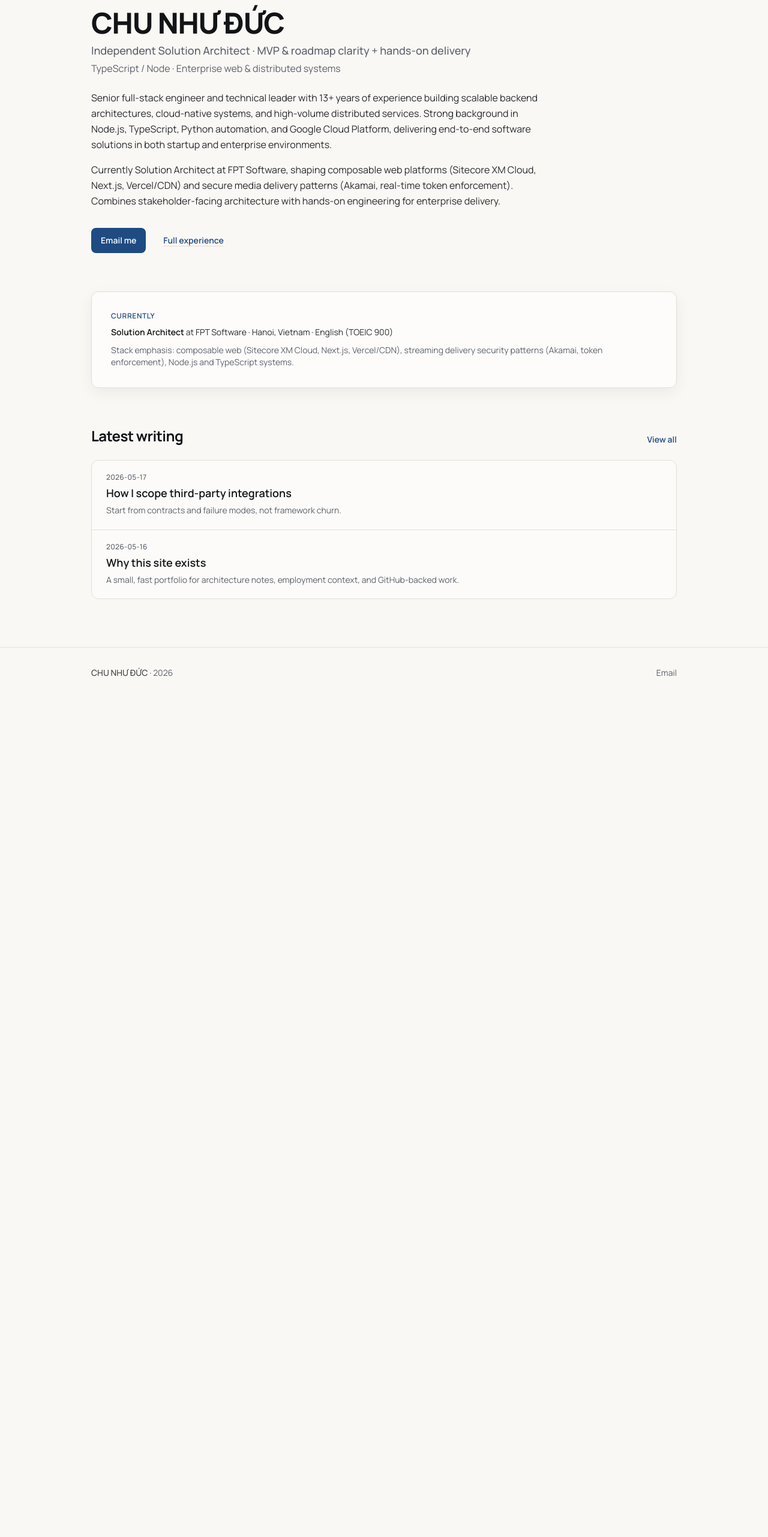
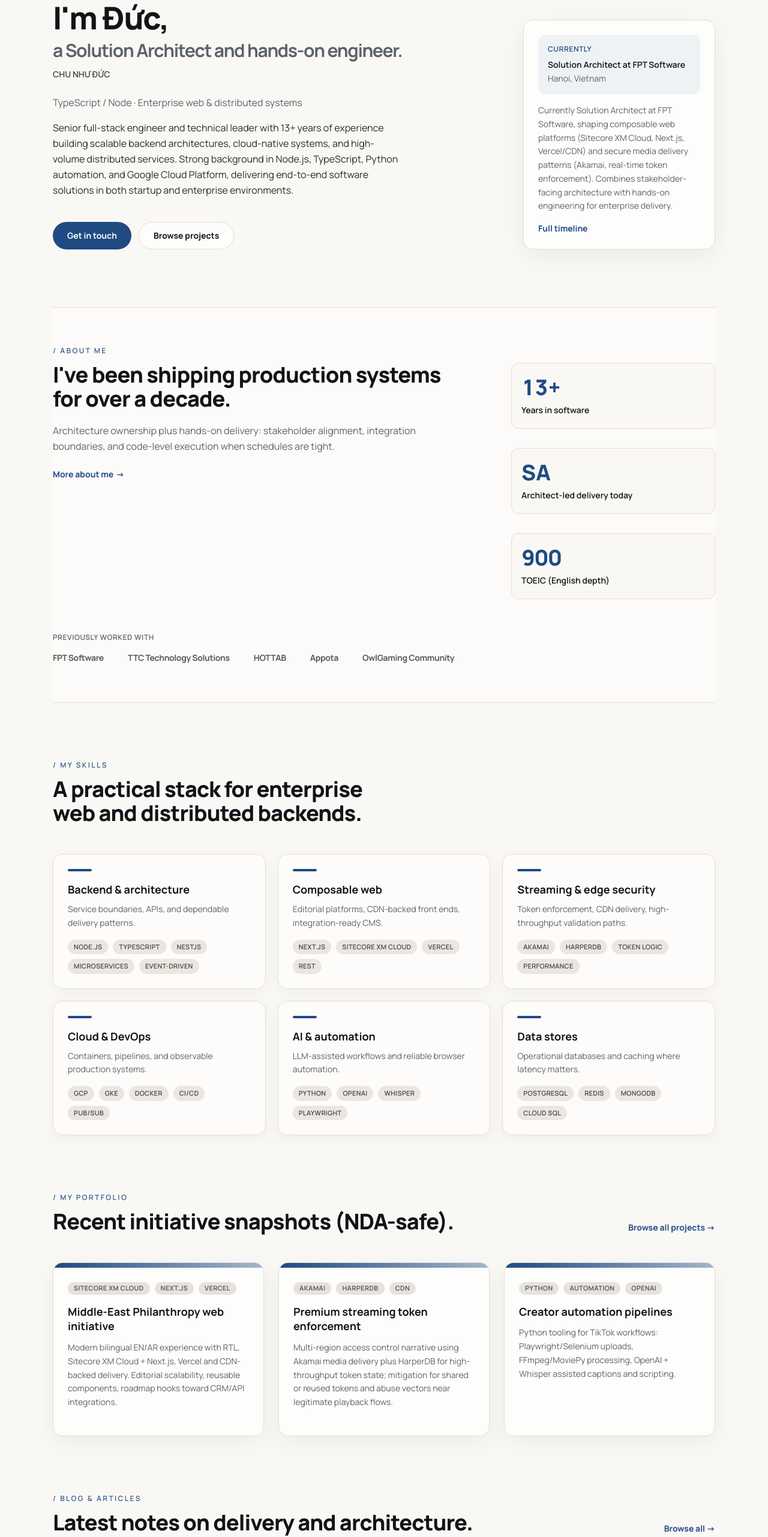
Before and after one commit to chunhuduc/chunhuduc.com, a Next.js app: page / in a window 1280 px wide. Shown: the part 143-2706 px from the top of the page at 60% size. Before the commit the page ends 1307 px from the top, so only its background shows below. Built offline with nearby package versions, Linux system fonts and the light colour scheme.

Commit message:
Refactor Home page layout and styling for improved user experience. Introduce new sections for projects and skills, update footer and header dimensions, and enhance navigation links. Add dynamic content for featured projects and current employment details.

```diff
--- a/app/page.tsx
+++ b/app/page.tsx
@@ -1,39 +1,57 @@
 import Link from "next/link";
+import SectionLabel from "@/components/SectionLabel";
 import { profile } from "@/data/profile";
+import { projects } from "@/data/projects";
+import { skillGroups } from "@/data/homeSkills";
 import { getAllPostsMeta } from "@/lib/posts";
+
+const employers = [
+  "FPT Software",
+  "TTC Technology Solutions",
+  "HOTTAB",
+  "Appota",
+  "OwlGaming Community",
+];
 
 export default function Home() {
   const posts = getAllPostsMeta().slice(0, 3);
+  const featuredProjects = projects.slice(0, 3);
   const gh = profile.social.github?.trim();
   const li = profile.social.linkedin?.trim();
 
   return (
-    <div className="mx-auto max-w-5xl px-4 py-14 sm:px-6 sm:py-20">
-      <section className="max-w-3xl">
-        <p className="text-sm font-semibold uppercase tracking-wider text-accent">
-          Portfolio
-        </p>
-        <h1 className="mt-3 text-4xl font-extrabold tracking-tight text-foreground sm:text-5xl">
-          {profile.name}
+    <div className="mx-auto max-w-6xl px-4 pb-24 pt-12 sm:px-6 sm:pt-16">
+      {/* Hero */}
+      <section className="grid gap-12 lg:grid-cols-[minmax(0,1fr)_320px] lg:items-end lg:gap-16">
+        <div>
+          <SectionLabel>Intro</SectionLabel>
+          <h1 className="text-4xl font-extrabold leading-[1.08] tracking-tight text-foreground sm:text-5xl lg:text-[3.25rem]">
+            I&apos;m Đức,
+            <span className="mt-2 block text-2xl font-bold text-muted sm:text-3xl">
+              a Solution Architect and hands-on engineer.
+            </span>
           </h1>
-        <p className="mt-2 text-lg font-medium text-muted">{profile.headline}</p>
-        <p className="mt-1 text-base text-muted">{profile.subline}</p>
-        <p className="mt-6 text-base leading-relaxed text-foreground/90">
+          <p className="mt-3 text-sm font-semibold text-foreground/80">{profile.name}</p>
+          <p className="mt-6 max-w-xl text-base leading-relaxed text-muted">{profile.subline}</p>
+          <p className="mt-4 max-w-xl text-base leading-relaxed text-foreground/90">
             {profile.aboutLead}
           </p>
-        <p className="mt-4 text-base leading-relaxed text-foreground/90">
-          {profile.aboutFocus}
-        </p>
-        <div className="mt-8 flex flex-wrap gap-3">
+          <div className="mt-10 flex flex-wrap gap-3">
             <a
-            className="inline-flex items-center justify-center rounded-lg bg-accent px-4 py-2.5 text-sm font-semibold text-white transition-opacity hover:opacity-90"
+              className="inline-flex items-center justify-center rounded-full bg-accent px-6 py-3 text-sm font-bold text-white transition-opacity hover:opacity-90"
               href={`mailto:${profile.email}`}
             >
-            Email me
+              Get in touch
             </a>
+            <Link
+              href="/projects"
+              className="inline-flex items-center justify-center rounded-full border border-line bg-white/70 px-6 py-3 text-sm font-bold text-foreground transition-colors hover:border-accent/40"
+            >
+              Browse projects
+            </Link>
             {gh ? (
               <a
-              className="inline-flex items-center justify-center rounded-lg border border-line bg-background px-4 py-2.5 text-sm font-semibold text-foreground transition-colors hover:border-accent/50"
+                className="inline-flex items-center justify-center rounded-full border border-transparent px-4 py-3 text-sm font-bold text-accent underline decoration-line underline-offset-4 hover:opacity-90"
                 href={gh}
                 target="_blank"
                 rel="noopener noreferrer"
@@ -43,7 +61,7 @@ export default function Home() {
             ) : null}
             {li ? (
               <a
-              className="inline-flex items-center justify-center rounded-lg border border-line bg-background px-4 py-2.5 text-sm font-semibold text-foreground transition-colors hover:border-accent/50"
+                className="inline-flex items-center justify-center rounded-full border border-transparent px-4 py-3 text-sm font-bold text-accent underline decoration-line underline-offset-4 hover:opacity-90"
                 href={li}
                 target="_blank"
                 rel="noopener noreferrer"
@@ -51,60 +69,229 @@ export default function Home() {
                 LinkedIn
               </a>
             ) : null}
+          </div>
+        </div>
+
+        <aside className="flex flex-col gap-4 rounded-2xl border border-line bg-white/70 p-6 shadow-[0_12px_40px_rgba(18,20,23,0.06)]">
+          <div className="rounded-xl bg-accent/[0.06] p-4">
+            <p className="text-xs font-semibold uppercase tracking-wider text-accent">
+              Currently
+            </p>
+            <p className="mt-2 text-sm font-semibold leading-snug text-foreground">
+              Solution Architect at FPT Software
+            </p>
+            <p className="mt-1 text-sm text-muted">{profile.location}</p>
+          </div>
+          <p className="text-sm leading-relaxed text-muted">{profile.aboutFocus}</p>
           <Link
             href="/experience"
-            className="inline-flex items-center justify-center rounded-lg border border-transparent px-4 py-2.5 text-sm font-semibold text-accent underline decoration-line underline-offset-4 hover:opacity-90"
+            className="text-sm font-bold text-accent hover:opacity-90"
           >
-            Full experience
+            Full timeline
           </Link>
+        </aside>
+      </section>
+
+      {/* Stats */}
+      <section className="mt-24 border-y border-line bg-white/40 py-16">
+        <SectionLabel>About me</SectionLabel>
+        <div className="grid gap-10 lg:grid-cols-[1fr_minmax(0,340px)] lg:gap-16">
+          <div>
+            <h2 className="text-3xl font-extrabold tracking-tight text-foreground sm:text-4xl">
+              I&apos;ve been shipping production systems for over a decade.
+            </h2>
+            <p className="mt-5 max-w-prose text-base leading-relaxed text-muted">
+              Architecture ownership plus hands-on delivery: stakeholder alignment, integration
+              boundaries, and code-level execution when schedules are tight.
+            </p>
+            <Link
+              href="/experience"
+              className="mt-6 inline-flex items-center gap-1 text-sm font-bold text-accent hover:opacity-90"
+            >
+              More about me
+              <span aria-hidden> -&gt;</span>
+            </Link>
+          </div>
+          <dl className="grid grid-cols-2 gap-6 sm:grid-cols-3 lg:grid-cols-1 lg:gap-8">
+            <div className="rounded-xl border border-line bg-background px-4 py-5">
+              <dt className="text-4xl font-extrabold tabular-nums text-accent">13+</dt>
+              <dd className="mt-2 text-sm font-semibold text-foreground">Years in software</dd>
+            </div>
+            <div className="rounded-xl border border-line bg-background px-4 py-5">
+              <dt className="text-4xl font-extrabold tabular-nums text-accent">SA</dt>
+              <dd className="mt-2 text-sm font-semibold text-foreground">
+                Architect-led delivery today
+              </dd>
+            </div>
+            <div className="rounded-xl border border-line bg-background px-4 py-5">
+              <dt className="text-4xl font-extrabold tabular-nums text-accent">900</dt>
+              <dd className="mt-2 text-sm font-semibold text-foreground">
+                TOEIC (English depth)
+              </dd>
+            </div>
+          </dl>
+        </div>
+
+        <div className="mt-14">
+          <p className="text-xs font-semibold uppercase tracking-wider text-muted">
+            Previously worked with
+          </p>
+          <div className="mt-4 flex flex-wrap gap-x-10 gap-y-3">
+            {employers.map((name) => (
+              <span
+                key={name}
+                className="text-sm font-bold tracking-tight text-foreground/70"
+              >
+                {name}
+              </span>
+            ))}
+          </div>
         </div>
       </section>
 
-      <section className="mt-16 rounded-xl border border-line bg-white/60 p-6 shadow-[0_8px_24px_rgba(18,20,23,0.06)] sm:p-8">
-        <h2 className="text-xs font-semibold uppercase tracking-wider text-accent">
-          Currently
+      {/* Skills */}
+      <section className="mt-24">
+        <SectionLabel>My skills</SectionLabel>
+        <div className="flex flex-col gap-4 sm:flex-row sm:items-end sm:justify-between">
+          <h2 className="max-w-xl text-3xl font-extrabold tracking-tight text-foreground sm:text-4xl">
+            A practical stack for enterprise web and distributed backends.
           </h2>
-        <p className="mt-2 text-sm leading-relaxed text-foreground/90">
-          <span className="font-semibold text-foreground">Solution Architect</span>{" "}
-          at FPT Software · {profile.location} · {profile.englishNote}
-        </p>
-        <p className="mt-2 text-sm text-muted">
-          Stack emphasis: composable web (Sitecore XM Cloud, Next.js, Vercel/CDN), streaming
-          delivery security patterns (Akamai, token enforcement), Node.js and TypeScript systems.
-        </p>
+        </div>
+        <div className="mt-12 grid gap-5 sm:grid-cols-2 lg:grid-cols-3">
+          {skillGroups.map((g) => (
+            <article
+              key={g.title}
+              className="flex flex-col rounded-2xl border border-line bg-white/60 p-6 shadow-[0_8px_24px_rgba(18,20,23,0.04)] transition-shadow hover:shadow-[0_12px_32px_rgba(18,20,23,0.07)]"
+            >
+              <div className="mb-4 h-1 w-10 rounded-full bg-accent" aria-hidden />
+              <h3 className="text-lg font-bold text-foreground">{g.title}</h3>
+              <p className="mt-2 flex-1 text-sm leading-relaxed text-muted">{g.blurb}</p>
+              <ul className="mt-4 flex flex-wrap gap-2">
+                {g.tags.map((t) => (
+                  <li
+                    key={t}
+                    className="rounded-full bg-line/70 px-2.5 py-1 text-[11px] font-semibold uppercase tracking-wide text-foreground/75"
+                  >
+                    {t}
+                  </li>
+                ))}
+              </ul>
+            </article>
+          ))}
+        </div>
       </section>
 
-      <section className="mt-16">
-        <div className="flex items-end justify-between gap-4">
-          <h2 className="text-2xl font-bold tracking-tight text-foreground">
-            Latest writing
+      {/* Portfolio */}
+      <section className="mt-24">
+        <div className="flex flex-col gap-4 sm:flex-row sm:items-end sm:justify-between">
+          <div>
+            <SectionLabel>My portfolio</SectionLabel>
+            <h2 className="text-3xl font-extrabold tracking-tight text-foreground sm:text-4xl">
+              Recent initiative snapshots (NDA-safe).
             </h2>
-          <Link href="/blog" className="text-sm font-semibold text-accent hover:opacity-90">
-            View all
+          </div>
+          <Link
+            href="/projects"
+            className="text-sm font-bold text-accent hover:opacity-90 sm:shrink-0"
+          >
+            Browse all projects -&gt;
           </Link>
         </div>
-        <ul className="mt-6 divide-y divide-line border border-line rounded-xl bg-white/40">
+        <div className="mt-12 grid gap-6 md:grid-cols-2 lg:grid-cols-3">
+          {featuredProjects.map((p) => (
+            <article
+              key={p.title}
+              className="group flex flex-col overflow-hidden rounded-2xl border border-line bg-white/70 shadow-[0_10px_36px_rgba(18,20,23,0.05)]"
+            >
+              <div className="h-2 bg-gradient-to-r from-accent to-accent/40 transition-opacity group-hover:opacity-90" />
+              <div className="flex flex-1 flex-col p-6">
+                <div className="flex flex-wrap gap-2">
+                  {p.tags.slice(0, 3).map((t) => (
+                    <span
+                      key={t}
+                      className="rounded-full bg-line/80 px-2.5 py-0.5 text-[11px] font-bold uppercase tracking-wide text-muted"
+                    >
+                      {t}
+                    </span>
+                  ))}
+                </div>
+                <h3 className="mt-4 text-lg font-bold leading-snug text-foreground">{p.title}</h3>
+                <p className="mt-3 flex-1 text-sm leading-relaxed text-muted">{p.summary}</p>
+                <div className="mt-5 flex flex-wrap gap-3 text-sm font-bold">
+                  {p.href ? (
+                    <a className="text-accent hover:opacity-90" href={p.href}>
+                      Repository
+                    </a>
+                  ) : null}
+                  {p.demoUrl ? (
+                    <a className="text-accent hover:opacity-90" href={p.demoUrl}>
+                      Demo
+                    </a>
+                  ) : null}
+                </div>
+              </div>
+            </article>
+          ))}
+        </div>
+      </section>
+
+      {/* Blog */}
+      <section className="mt-24">
+        <div className="flex flex-col gap-4 sm:flex-row sm:items-end sm:justify-between">
+          <div>
+            <SectionLabel>Blog & articles</SectionLabel>
+            <h2 className="text-3xl font-extrabold tracking-tight text-foreground sm:text-4xl">
+              Latest notes on delivery and architecture.
+            </h2>
+          </div>
+          <Link href="/blog" className="text-sm font-bold text-accent hover:opacity-90">
+            Browse all -&gt;
+          </Link>
+        </div>
+        <div className="mt-12 grid gap-6 md:grid-cols-3">
           {posts.length === 0 ? (
-            <li className="px-4 py-6 text-sm text-muted">No posts yet.</li>
+            <p className="text-sm text-muted md:col-span-3">No posts yet.</p>
           ) : (
             posts.map((post) => (
-              <li key={post.slug}>
               <Link
+                key={post.slug}
                 href={`/blog/${post.slug}`}
-                  className="block px-4 py-5 transition-colors hover:bg-line/30 sm:px-6"
+                className="group flex flex-col rounded-2xl border border-line bg-white/60 p-6 shadow-[0_8px_24px_rgba(18,20,23,0.04)] transition-all hover:border-accent/25 hover:shadow-[0_14px_40px_rgba(18,20,23,0.08)]"
               >
-                  <p className="text-xs font-medium uppercase tracking-wide text-muted">
-                    {post.date}
+                <p className="text-[11px] font-bold uppercase tracking-wider text-muted">
+                  {post.date}{" "}
+                  <span className="text-accent">/ Articles</span>
                 </p>
-                  <p className="mt-1 text-lg font-semibold text-foreground">{post.title}</p>
+                <h3 className="mt-3 text-lg font-bold leading-snug text-foreground group-hover:text-accent">
+                  {post.title}
+                </h3>
                 {post.summary ? (
-                    <p className="mt-1 text-sm leading-relaxed text-muted">{post.summary}</p>
+                  <p className="mt-3 flex-1 text-sm leading-relaxed text-muted">{post.summary}</p>
                 ) : null}
+                <span className="mt-4 text-sm font-bold text-accent opacity-0 transition-opacity group-hover:opacity-100">
+                  Read -&gt;
+                </span>
               </Link>
-              </li>
             ))
           )}
-        </ul>
+        </div>
+      </section>
+
+      {/* CTA */}
+      <section className="mt-28 rounded-3xl bg-accent px-8 py-14 text-center text-white shadow-[0_20px_50px_rgba(31,75,130,0.35)] sm:px-12">
+        <h2 className="text-2xl font-extrabold tracking-tight sm:text-3xl">
+          Interested in working together?
+        </h2>
+        <p className="mx-auto mt-4 max-w-lg text-sm leading-relaxed text-white/85">
+          Short intro plus ideal timelines helps me reply faster. For enterprise work, expect crisp
+          scope and realistic milestones.
+        </p>
+        <a
+          href={`mailto:${profile.email}`}
+          className="mt-8 inline-flex items-center justify-center rounded-full bg-white px-8 py-3.5 text-sm font-extrabold text-accent transition-opacity hover:opacity-95"
+        >
+          Let&apos;s talk -&gt;
+        </a>
       </section>
     </div>
   );
--- /dev/null
+++ b/components/SectionLabel.tsx
@@ -0,0 +1,12 @@
+type SectionLabelProps = {
+  children: React.ReactNode;
+};
+
+/** Webflow-style path label: `/ Section name` */
+export default function SectionLabel({ children }: SectionLabelProps) {
+  return (
+    <p className="mb-3 text-xs font-semibold uppercase tracking-[0.2em] text-accent/90">
+      / {children}
+    </p>
+  );
+}
--- a/components/SiteFooter.tsx
+++ b/components/SiteFooter.tsx
@@ -7,7 +7,7 @@ export default function SiteFooter() {
 
   return (
     <footer className="mt-auto border-t border-line/80 bg-background">
-      <div className="mx-auto flex max-w-5xl flex-col gap-3 px-4 py-8 text-sm text-muted sm:flex-row sm:items-center sm:justify-between sm:px-6">
+      <div className="mx-auto flex max-w-6xl flex-col gap-3 px-4 py-10 text-sm text-muted sm:flex-row sm:items-center sm:justify-between sm:px-6">
         <p className="font-medium text-foreground/80">
           {profile.name}{" "}
           <span className="font-normal text-muted">· {year}</span>
--- a/components/SiteHeader.tsx
+++ b/components/SiteHeader.tsx
@@ -10,7 +10,7 @@ const nav = [
 export default function SiteHeader() {
   return (
     <header className="sticky top-0 z-50 border-b border-line/80 bg-background/90 backdrop-blur-md">
-      <div className="mx-auto flex max-w-5xl items-center justify-between gap-4 px-4 py-3 sm:px-6">
+      <div className="mx-auto flex max-w-6xl items-center justify-between gap-4 px-4 py-4 sm:px-6">
         <Link
           href="/"
           className="text-sm font-semibold tracking-tight text-foreground hover:text-accent"
--- /dev/null
+++ b/data/homeSkills.ts
@@ -0,0 +1,39 @@
+/** Homepage skill grid (trimmed from CV themes; expand in `data/` as needed). */
+export type SkillGroup = {
+  title: string;
+  blurb: string;
+  tags: string[];
+};
+
+export const skillGroups: SkillGroup[] = [
+  {
+    title: "Backend & architecture",
+    blurb: "Service boundaries, APIs, and dependable delivery patterns.",
+    tags: ["Node.js", "TypeScript", "NestJS", "Microservices", "Event-driven"],
+  },
+  {
+    title: "Composable web",
+    blurb: "Editorial platforms, CDN-backed front ends, integration-ready CMS.",
+    tags: ["Next.js", "Sitecore XM Cloud", "Vercel", "REST"],
+  },
+  {
+    title: "Streaming & edge security",
+    blurb: "Token enforcement, CDN delivery, high-throughput validation paths.",
+    tags: ["Akamai", "HarperDB", "Token logic", "Performance"],
+  },
+  {
+    title: "Cloud & DevOps",
+    blurb: "Containers, pipelines, and observable production systems.",
+    tags: ["GCP", "GKE", "Docker", "CI/CD", "Pub/Sub"],
+  },
+  {
+    title: "AI & automation",
+    blurb: "LLM-assisted workflows and reliable browser automation.",
+    tags: ["Python", "OpenAI", "Whisper", "Playwright"],
+  },
+  {
+    title: "Data stores",
+    blurb: "Operational databases and caching where latency matters.",
+    tags: ["PostgreSQL", "Redis", "MongoDB", "Cloud SQL"],
+  },
+];
```
Lines whose indentation alone changed are shown as unchanged.
